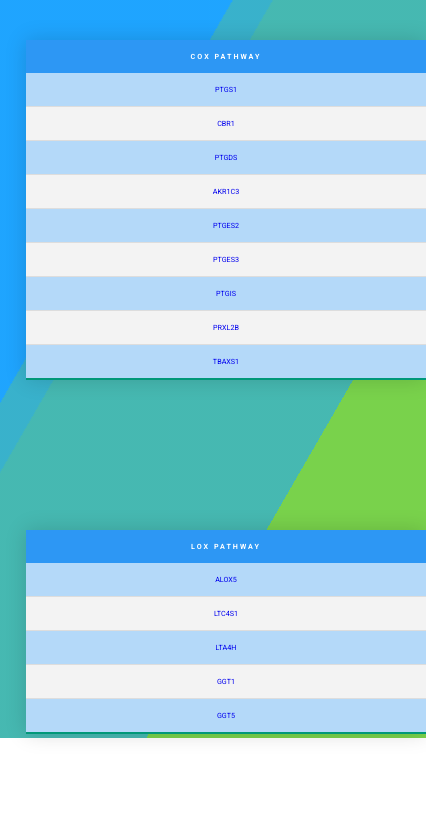
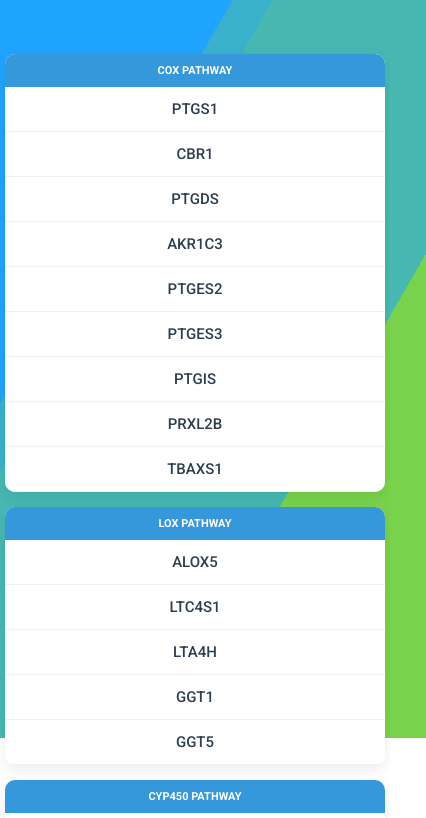
Before and after one commit to Zawadesu/mara, a plain HTML site: page genes.html in a window 390 px wide. Shown: the part 106-924 px from the top of the page, 426 px wide, since content can reach past the window. Drawn offline with Linux system fonts and the light colour scheme.

Commit message:
Update genes.css

```diff
--- a/genes/genes.css
+++ b/genes/genes.css
@@ -145,60 +145,67 @@ section{
 
 /* table */
 
-.grid-container {
+.container {
     display: flex;
-    justify-content: space-between;
-    gap: 25px;
-    transition: all 0.4s ease;
-    padding-bottom: 40px;
-}
-.tb {
-    border-collapse: collapse; /* merge border */
-    margin: 0 auto;
-    font-size: 2em;
-    min-width: 400px;
-    box-shadow: 0 0 20px rgba(0, 0, 0, 0.15); /* shade */
-    margin-top: 15rem;
-    margin-right: 5rem;
+    justify-content: center;
+    align-items: flex-start;
+    padding: 2rem 1rem;
+    margin-top: 150px;
+    margin-bottom: 50px;
 }
 
-.tb thead tr {
-    background-color: var(--panel); /* bg color of th */
-    color: #ffffff; /* font color of th */
-    text-align: left;
-    letter-spacing: 2px;
+.grid-container {
+    display: grid;
+    grid-template-columns: repeat(auto-fit, minmax(300px, 1fr));
+    gap: 2.5rem;
+    width: 100%;
+    max-width: 1200px;
+    margin: 0 auto;
 }
 
-  /* cell styles */
-.tb th,
-.tb td {
-    padding: 12px 15px;
-    text-align: center;
+
+.tb {
+    width: 100%;
+    border-collapse: collapse;
+    background-color: white;
+    border-radius: 10px;
+    overflow: hidden;
+    box-shadow: 0 5px 15px rgba(0,0,0,0.08);
+    transition: transform 0.3s ease;
 }
 
-  /* line */
-.tb tbody tr {
-    border-bottom: 1px solid #dddddd;
+.tb:hover {
+    transform: translateY(-5px);
 }
 
-  /* color change */
-.tb tbody tr:nth-of-type(even) {
-    background-color: #f3f3f3;
-}
-.tb tbody tr:nth-of-type(odd) {
-    background-color: var(--bg);
+.tb th {
+    background-color: #3498db;
+    color: white;
+    padding: 1.2rem;
+    text-align: center;
+    font-size: 1.5rem;
 }
 
-  /* last line */
-.tb tbody tr:last-of-type {
-    border-bottom: 2px solid #009879;
+.tb td {
+    font-size: 1.5rem;
+    padding: 1rem;
+    text-align: center;
+    border-bottom: 1px solid #f1f1f1;
 }
 
-  /* hover */
-.tb tbody tr:hover {
-    background-color: #f1f1f1;
-    font-weight: bold;
-    color: #009879;
+.gene-link {
+            color: #2c3e50;
+            text-decoration: none;
+            font-weight: 500;
+            transition: all 0.2s ease;
+            display: block;
+            padding: 0.5rem;
+}
+
+.gene-link:hover {
+    color: #3498db;
+    background-color: #f8f9fa;
+    border-radius: 4px;
 }
 
 /* table ends */
@@ -245,100 +252,48 @@ section{
   }
 
 /* media queries */
-@media (max-width: 900px){
-    html{
-        font-size: 55%;
+
+@media (max-width: 992px) {
+    .grid-container {
+        grid-template-columns: repeat(auto-fit, minmax(250px, 1fr));
+        gap: 1.5rem;
     }
+}
 
-    .header{
-        padding: 1.5rem 2rem;
-    }
-
-    section{
-        padding: 2rem;
+@media (max-width: 768px) {
+    .navbar ul {
+        display: none;
     }
 
     .grid-container {
-        flex-direction: column;
-        gap: 20px;
+        grid-template-columns: 1fr;
+        max-width: 600px;
     }
 
     .tb {
-        width: 70%;
-        margin-bottom: 10px;
+        margin: 0 auto;
+    }
+}
+
+@media (max-width: 480px) {
+    .header {
+        padding: 1rem;
     }
 
-    h1 {
-        font-size: 2rem;
+    .logo img {
+        height: 35px;
     }
 
-}
-
-@media (max-width:768px){
-   #menu-btn{
-        display: inline-block;
-   }
-   .header ul{
-        flex-direction: column;
-   }
-
-   .header .navbar{
-        position: absolute;
-        top: 100%; right: -100%;
-        background: #b5ead7;
-        width: 30rem;
-        height: calc(100vh - 9.5rem);
-   }
-
-   .header .navbar.active{
-        right:0;
-   }
-
-   .header .navbar a{
-        color: #fff;
-        display: block;
-        margin: 1.5rem;
-        padding: 3rem;
-        font-size: 2rem ;
-   }
-
-   .header .search-form{
-    width: 50%;
-    right: 2rem;
-   }
-
-   .home{
-        background-position: left;
-        justify-content: center;
-        text-align: center;
-   }
-
-   .home .content h3{
-        font-size: 4.5rem;
-   }
-
-   .home .content p{
-        font-size: 1.5rem;
-   }
-
-    .grid-container {
-        flex-direction: column;
-        padding: 10px;
+    .container {
+        padding: 1rem 0.5rem;
     }
 
-    th, td {
-        padding: 10px;
-        font-size: 0.9rem;
+    .tb th {
+        padding: 1rem;
+        font-size: 1.1rem;
     }
 
-    .tb h2 {
-        font-size: 1.2rem;
-    }
-
-}
-
-@media (max-width:450px){
-    html{
-        font-size: 50%;
+    .tb td {
+        padding: 0.8rem;
     }
 }
```
